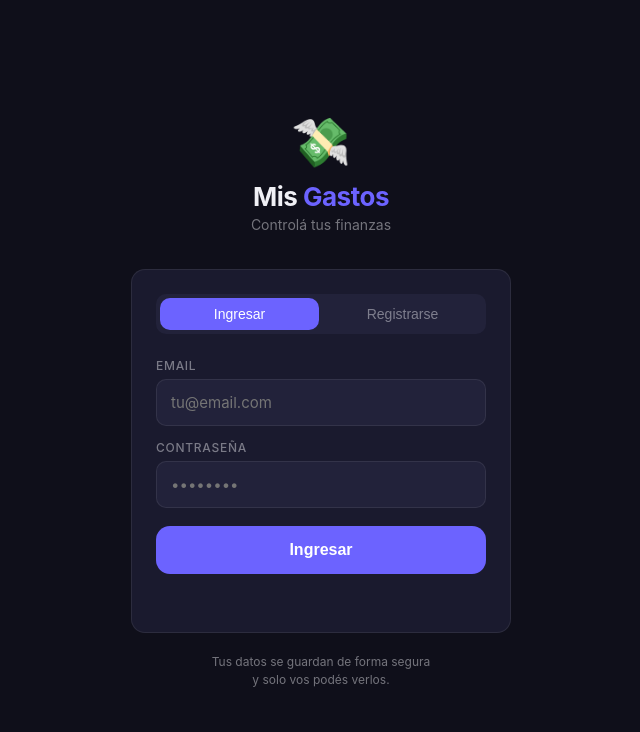
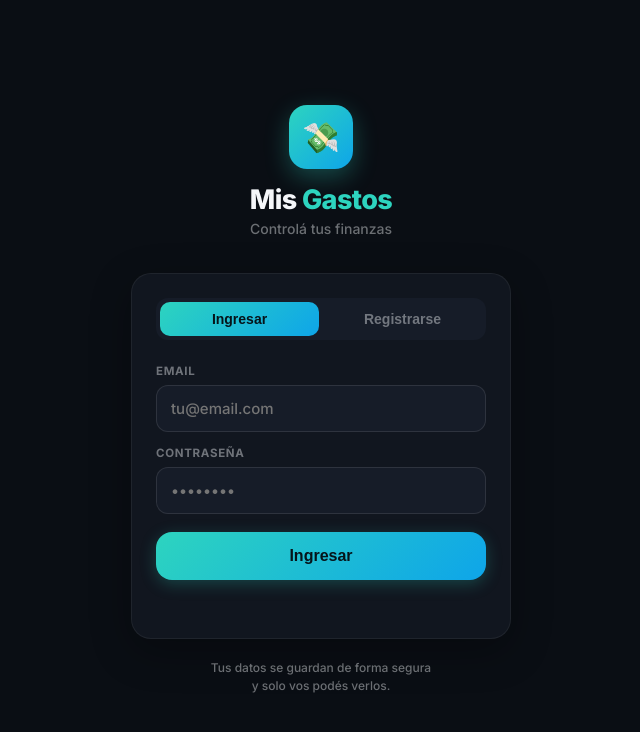
Before and after one commit to PimpoTec/Gastos-App, a plain HTML site: page login.html in a window 1280 px wide. Shown: the whole page, without its empty margins (319-959 px from the left). Drawn offline with nearby package versions, Linux system fonts and the light colour scheme.

Commit message:
Update theme color and styles in login.html

```diff
--- a/login.html
+++ b/login.html
@@ -3,33 +3,36 @@
 <head>
   <meta charset="UTF-8">
   <meta name="viewport" content="width=device-width, initial-scale=1.0, maximum-scale=1.0, user-scalable=no">
-  <meta name="theme-color" content="#1a1a2e">
+  <meta name="theme-color" content="#0a0e14">
   <meta name="apple-mobile-web-app-capable" content="yes">
   <title>Gastos — Acceso</title>
+  <link rel="preconnect" href="https://fonts.googleapis.com">
+  <link rel="preconnect" href="https://fonts.gstatic.com" crossorigin>
+  <link href="https://fonts.googleapis.com/css2?family=Inter:wght@400;500;600;700;800&display=swap" rel="stylesheet">
   <style>
-    :root{--bg:#0f0f1a;--surface:#1a1a2e;--card:#22223a;--border:rgba(255,255,255,0.08);--text:#f0f0f5;--muted:rgba(240,240,245,0.45);--accent:#6c63ff;--danger:#ff6b6b;--radius:14px;--radius-sm:10px}
+    :root{--bg:#0a0e14;--surface:#11161f;--card:#161c28;--border:rgba(255,255,255,0.06);--border-2:rgba(255,255,255,0.1);--text:#f4f6f9;--muted:rgba(244,246,249,0.42);--accent:#2dd4bf;--accent-2:#0ea5e9;--danger:#fb5d5d;--radius:16px;--radius-sm:12px}
     *{box-sizing:border-box;margin:0;padding:0;-webkit-tap-highlight-color:transparent}
-    html,body{height:100%;background:var(--bg);font-family:-apple-system,BlinkMacSystemFont,'Segoe UI',sans-serif;color:var(--text)}
+    html,body{height:100%;background:var(--bg);font-family:'Inter',-apple-system,BlinkMacSystemFont,'Segoe UI',sans-serif;color:var(--text);-webkit-font-smoothing:antialiased}
     .wrap{min-height:100dvh;display:flex;flex-direction:column;align-items:center;justify-content:center;padding:24px}
-    .logo{font-size:48px;margin-bottom:10px}
-    .title{font-size:26px;font-weight:700;letter-spacing:-0.5px;margin-bottom:4px}
+    .logo{width:64px;height:64px;border-radius:18px;background:linear-gradient(135deg,#2dd4bf,#0ea5e9);display:flex;align-items:center;justify-content:center;font-size:30px;margin-bottom:14px;box-shadow:0 8px 24px rgba(45,212,191,0.3)}
+    .title{font-size:27px;font-weight:800;letter-spacing:-0.6px;margin-bottom:4px}
     .title span{color:var(--accent)}
-    .subtitle{font-size:14px;color:var(--muted);margin-bottom:36px}
-    .card{background:var(--surface);border:1px solid var(--border);border-radius:var(--radius);padding:24px;width:100%;max-width:380px}
+    .subtitle{font-size:14px;color:var(--muted);margin-bottom:36px;font-weight:500}
+    .card{background:var(--surface);border:1px solid var(--border);border-radius:20px;padding:24px;width:100%;max-width:380px;box-shadow:0 12px 40px rgba(0,0,0,0.3)}
     .tabs{display:flex;gap:4px;margin-bottom:24px;background:var(--card);border-radius:var(--radius-sm);padding:4px}
-    .tab{flex:1;padding:8px;font-size:14px;font-weight:500;border:none;background:none;color:var(--muted);border-radius:10px;cursor:pointer;transition:all .15s}
-    .tab.active{background:var(--accent);color:white}
+    .tab{flex:1;padding:9px;font-size:14px;font-weight:700;border:none;background:none;color:var(--muted);border-radius:10px;cursor:pointer;transition:all .15s}
+    .tab.active{background:linear-gradient(135deg,#2dd4bf,#0ea5e9);color:#06141a}
     .field{margin-bottom:14px}
-    .field label{display:block;font-size:12px;color:var(--muted);text-transform:uppercase;letter-spacing:.06em;margin-bottom:6px;font-weight:500}
-    input{width:100%;background:var(--card);border:1.5px solid var(--border);border-radius:var(--radius-sm);padding:13px 14px;color:var(--text);font-size:15px;outline:none;transition:border-color .15s;font-family:inherit}
-    input:focus{border-color:var(--accent)}
-    .btn{width:100%;padding:15px;background:var(--accent);color:white;border:none;border-radius:var(--radius);font-size:16px;font-weight:600;cursor:pointer;margin-top:4px;transition:opacity .15s}
+    .field label{display:block;font-size:11.5px;color:var(--muted);text-transform:uppercase;letter-spacing:.06em;margin-bottom:7px;font-weight:700}
+    input{width:100%;background:var(--card);border:1.5px solid var(--border-2);border-radius:var(--radius-sm);padding:13px 14px;color:var(--text);font-size:15px;outline:none;transition:all .15s;font-family:inherit;font-weight:500}
+    input:focus{border-color:var(--accent);box-shadow:0 0 0 3px rgba(45,212,191,0.14)}
+    .btn{width:100%;padding:15px;background:linear-gradient(135deg,#2dd4bf,#0ea5e9);color:#06141a;border:none;border-radius:var(--radius);font-size:16px;font-weight:700;cursor:pointer;margin-top:4px;transition:opacity .15s;box-shadow:0 4px 16px rgba(45,212,191,0.25)}
     .btn:active{opacity:.85}
     .btn:disabled{opacity:.5;cursor:not-allowed}
-    .msg{font-size:13px;text-align:center;margin-top:14px;min-height:20px;padding:8px;border-radius:8px}
-    .msg.error{background:rgba(255,107,107,0.1);color:var(--danger)}
-    .msg.ok{background:rgba(81,207,102,0.1);color:#51cf66}
-    .hint{font-size:12px;color:var(--muted);text-align:center;line-height:1.5;margin-top:20px}
+    .msg{font-size:13px;text-align:center;margin-top:14px;min-height:20px;padding:8px;border-radius:8px;font-weight:500}
+    .msg.error{background:rgba(251,93,93,0.1);color:var(--danger)}
+    .msg.ok{background:rgba(52,211,153,0.1);color:#34d399}
+    .hint{font-size:12px;color:var(--muted);text-align:center;line-height:1.5;margin-top:20px;font-weight:500}
   </style>
 </head>
 <body>
```
